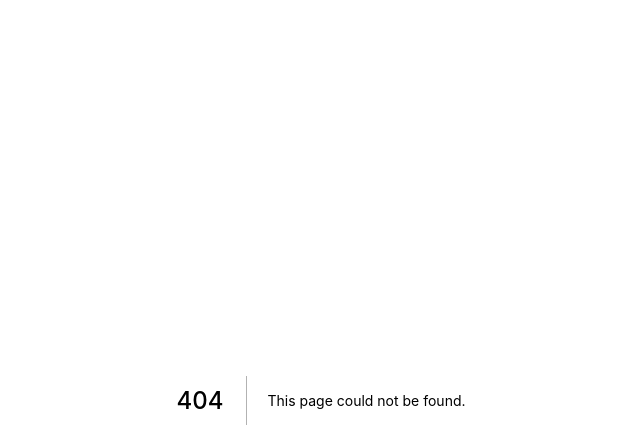
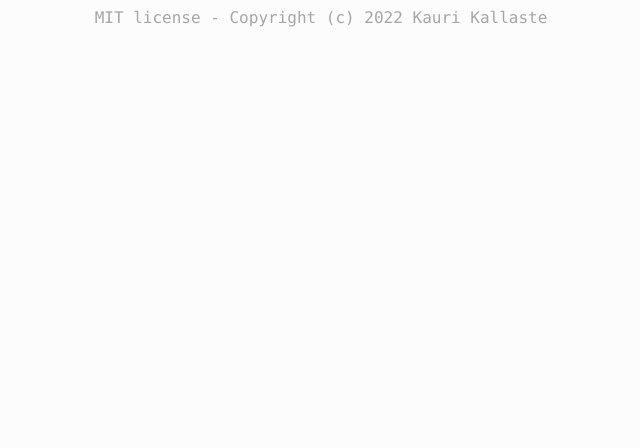
Before and after one commit to Kaurikallaste/kk-portfolio, a Next.js app: page /footer in a window 1280 px wide. Before the commit this address had no page. Shown: the top 448 px of the page, without its empty margins (319-959 px from the left). Built offline with nearby package versions, Linux system fonts and the light colour scheme.

Commit message:
Lisasin Footeri
Lõin footeri elemendi ja lisasin ta kõikidele lehtedele

```diff
--- /dev/null
+++ b/pages/footer.tsx
@@ -0,0 +1,11 @@
+import type { NextComponentType } from 'next';
+
+const Footer: NextComponentType = () => {
+    return (
+        <div className="footer">
+            MIT license - Copyright (c) 2022 Kauri Kallaste
+        </div>
+    );
+}
+
+export default Footer;
--- a/pages/index.tsx
+++ b/pages/index.tsx
@@ -3,6 +3,7 @@ import Head from 'next/head';
 import React,{ useState } from 'react';
 import Navbar from './navbar';
 import Title from './title';
+import Footer from './footer';
 
 
 const Home: NextPage = () => {
@@ -21,7 +22,9 @@ const Home: NextPage = () => {
                     <Article id="3"/>
                     <Article id="4"/>
             </div>
+            <Footer />
         </div>
+
         );
 }
 
--- a/pages/kontakt.tsx
+++ b/pages/kontakt.tsx
@@ -3,6 +3,7 @@ import Head from 'next/head';
 import React,{ useState } from 'react';
 import Navbar from './navbar';
 import Title from './title';
+import Footer from './footer';
 
 
 const Kontakt: NextPage = () => {
@@ -14,7 +15,10 @@ const Kontakt: NextPage = () => {
             </Head>
             <Title />
             <Navbar />
-            email: kaurikallaste@gmail.com
+            <div className="kontakt">
+                email: kaurikallaste@gmail.com
+            </div>
+            <Footer />
         </div>
     );
 }
--- a/styles/globals.css
+++ b/styles/globals.css
@@ -134,3 +134,14 @@ article>h1 {
 .current-url {
     background-color: #f7e9c3;
 }
+
+.kontakt {
+    height: 50vh;
+}
+
+.footer {
+    display:flex;
+    justify-content: center;
+
+    color: #a6a6a6;
+}
```
Lines whose indentation alone changed are shown as unchanged.
